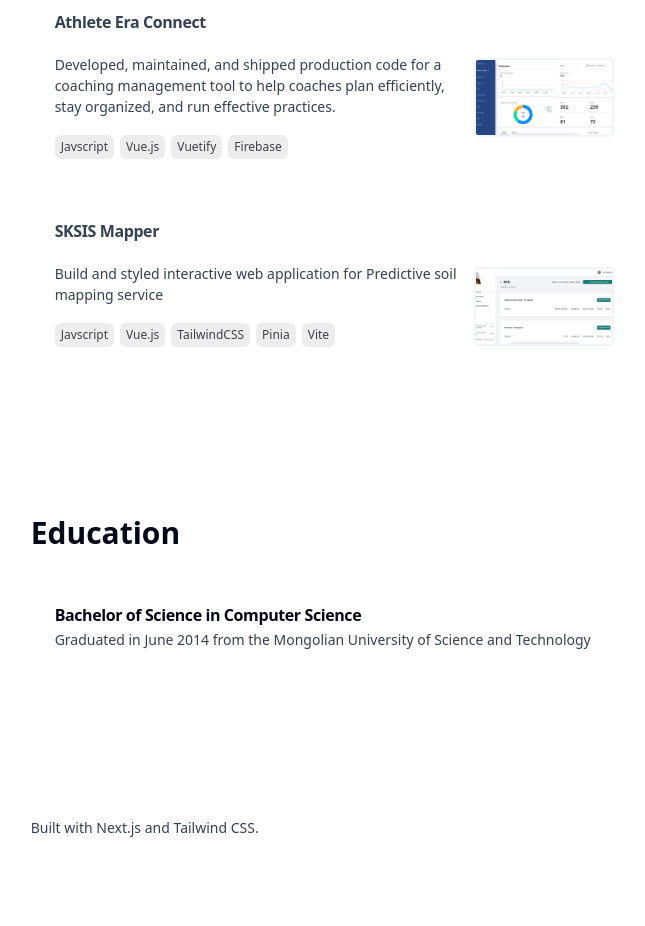
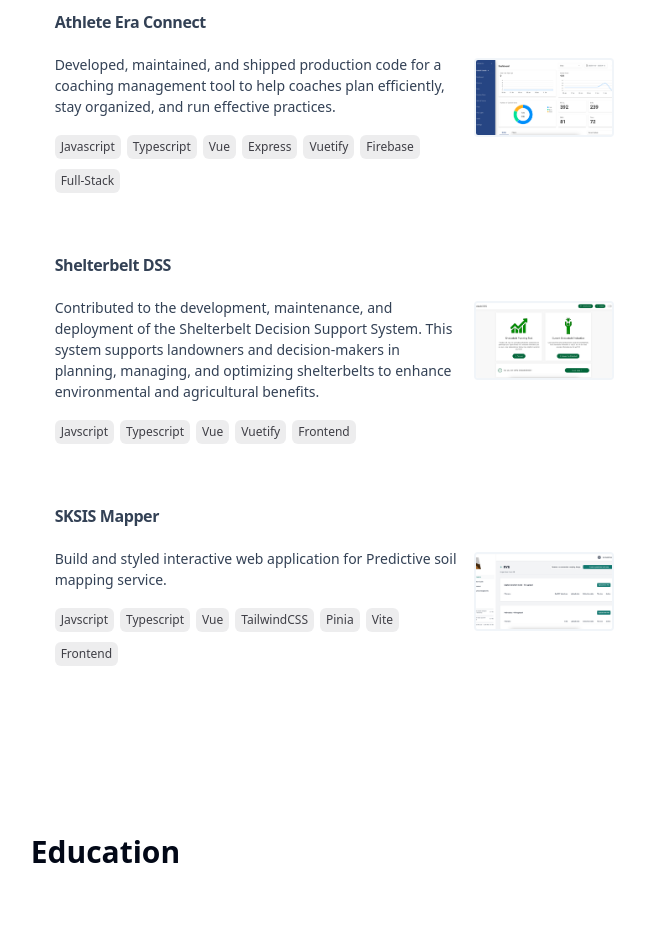
Before and after one commit to dorjoo712/portfolio, a Next.js app: page / in a window 1280 px wide. Shown: the part 1120-2046 px from the top of the page, without its empty margins (594-1239 px from the left). Built offline with nearby package versions, Linux system fonts and the light colour scheme.

Commit message:
add shelterbelt dss project

```diff
--- a/app/page.tsx
+++ b/app/page.tsx
@@ -61,14 +61,37 @@
       company: 'Athlete Era Connect',
       info: 'Developed, maintained, and shipped production code for a coaching management tool to help coaches plan efficiently, stay organized, and run effective practices.',
       link: 'https://portal.athlete-era.com',
-      technologies: ['Javscript', 'Vue.js', 'Vuetify', 'Firebase'],
+      technologies: [
+        'Javascript',
+        'Typescript',
+        'Vue',
+        'Express',
+        'Vuetify',
+        'Firebase',
+        'Full-Stack',
+      ],
       picture: '/athlete-era-connect.png',
     },
     {
+      company: 'Shelterbelt DSS',
+      info: 'Contributed to the development, maintenance, and deployment of the Shelterbelt Decision Support System. This system supports landowners and decision-makers in planning, managing, and optimizing shelterbelts to enhance environmental and agricultural benefits.',
+      link: 'https://shelterbelt-prod.firebaseapp.com/home/index',
+      technologies: ['Javscript', 'Typescript', 'Vue', 'Vuetify', 'Frontend'],
+      picture: '/shelterbelt_dss.png',
+    },
+    {
       company: 'SKSIS Mapper',
-      info: 'Build and styled interactive web application for Predictive soil mapping service',
+      info: 'Build and styled interactive web application for Predictive soil mapping service.',
       link: 'https://mapper.sksis.ca',
-      technologies: ['Javscript', 'Vue.js', 'TailwindCSS', 'Pinia', 'Vite'],
+      technologies: [
+        'Javscript',
+        'Typescript',
+        'Vue',
+        'TailwindCSS',
+        'Pinia',
+        'Vite',
+        'Frontend',
+      ],
       picture: '/sksis-mapper.png',
     },
   ];
```
Also changed, not shown: public/shelterbelt_dss.png (added).
